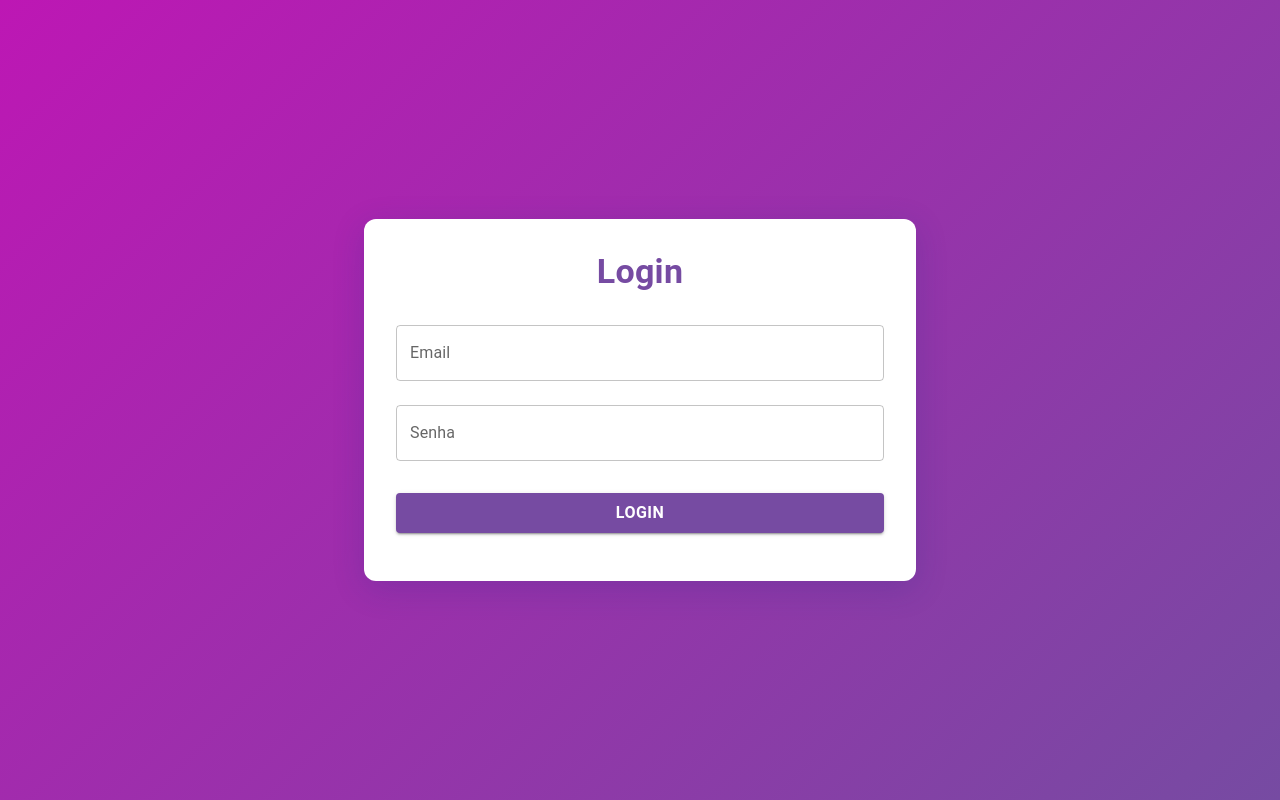
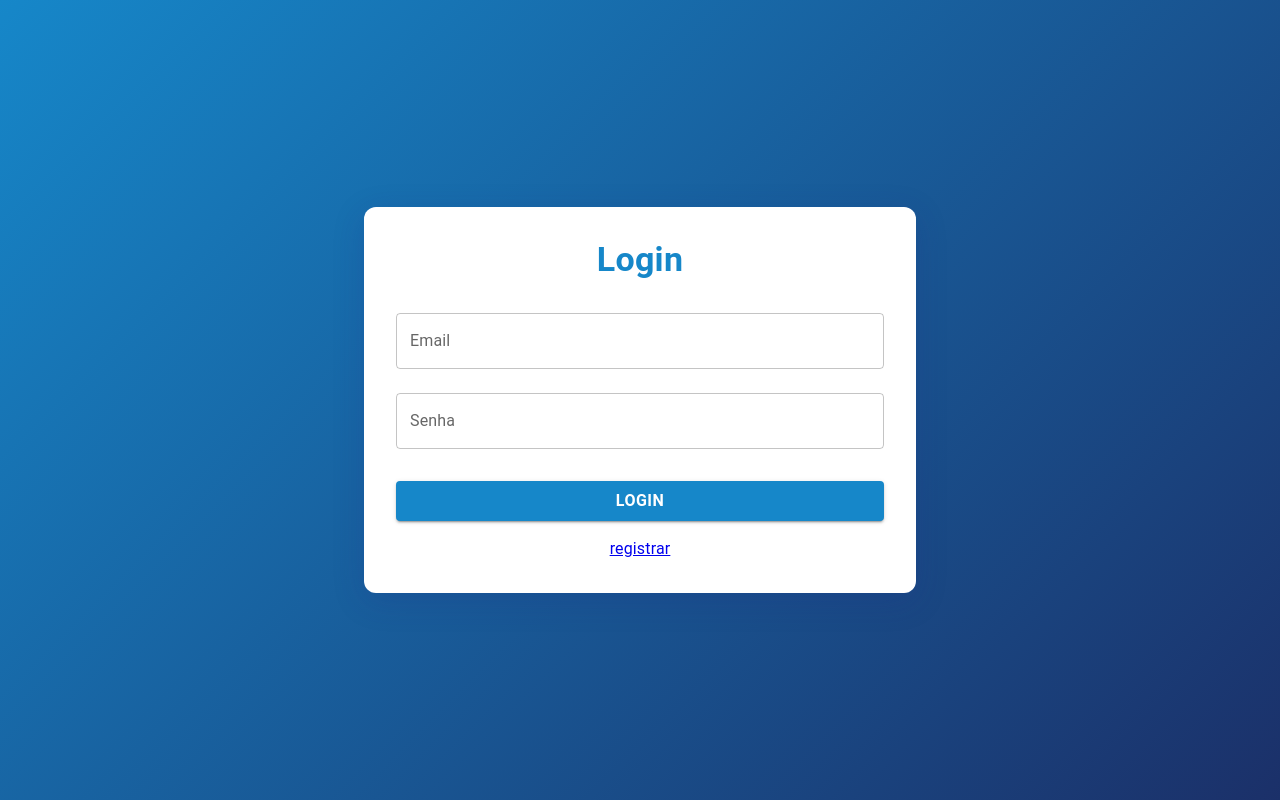
Before and after one commit to LucasFelipeTimoteo/pixel-courses-system, a React (Vite) app in the folder frontend/: page /login in a window 1280 px wide. Built offline with nearby package versions, Linux system fonts and the light colour scheme.

Commit message:
implement initial authorization system

```diff
--- a/frontend/src/pages/Login/loginPage.styles.ts
+++ b/frontend/src/pages/Login/loginPage.styles.ts
@@ -2,7 +2,7 @@ import { type SxProps } from "@mui/system";
 
 const box: SxProps = {
   minHeight: "100vh",
-  background: "linear-gradient(135deg,rgb(189, 23, 180) 0%, #764ba2 100%)",
+  background: "linear-gradient(135deg,rgb(22, 135, 201) 0%,rgb(27, 48, 105) 100%)",
   display: "flex",
   alignItems: "center",
   justifyContent: "center",
@@ -13,10 +13,11 @@ const paper: SxProps = {
   borderRadius: 3,
   background: "#fff",
   boxShadow: "0 8px 32px 0 rgba(31, 38, 135, 0.2)",
+  textAlign: "center"
 };
 
 const title: SxProps = {
-  color: "#764ba2",
+  color: "rgb(22, 135, 201)",
   fontWeight: 700,
 };
 
@@ -27,10 +28,10 @@ const form: SxProps = {
 const button: SxProps = {
   mt: 3,
   mb: 2,
-  background: "#764ba2",
+  background: "rgb(22, 135, 201)",
   fontWeight: "bold",
   fontSize: 16,
-  "&:hover": { background: "#5a357a" },
+  "&:hover": { background: "rgb(20, 119, 177)" },
 };
 
 const alert: SxProps = {
--- a/frontend/src/pages/Login/loginPage.tsx
+++ b/frontend/src/pages/Login/loginPage.tsx
@@ -10,6 +10,7 @@ import axios from "axios";
 import React from "react";
 import { useForm } from "react-hook-form";
 import { styles } from './loginPage.styles';
+import { Link } from "react-router";
 
 type LoginFormInputs = {
   email: string;
@@ -26,8 +27,14 @@ export const LoginPage: React.FC = () => {
 
   const onSubmit = async (data: LoginFormInputs) => {
     try {
-      await axios.post("http://localhost:3000/login", data)
+      const response = await axios.post("http://localhost:3000/login", data)
+      reset()
+      const { accessToken, refreshToken } = response.data;
       reset();
+      // todo: mudar para armazenamento em cookies http-only
+      localStorage.setItem("accessToken", accessToken);
+      localStorage.setItem("refreshToken", refreshToken);
+      location.href = "/"
     } catch (error) {
       console.error(error)
       throw error
@@ -90,6 +97,7 @@ export const LoginPage: React.FC = () => {
             >
               {isSubmitting ? "Enviando..." : "Login"}
             </Button>
+            <Link to="/register">registrar</Link>
           </Box>
         </Paper>
       </Container>
--- a/frontend/src/pages/Register/registerPage.styles.ts
+++ b/frontend/src/pages/Register/registerPage.styles.ts
@@ -13,6 +13,7 @@ const paper: SxProps = {
   borderRadius: 3,
   background: "#fff",
   boxShadow: "0 8px 32px 0 rgba(31, 38, 135, 0.2)",
+  textAlign: "center"
 };
 
 const title: SxProps = {
--- a/frontend/src/pages/Register/registerPage.tsx
+++ b/frontend/src/pages/Register/registerPage.tsx
@@ -10,6 +10,7 @@ import axios from "axios";
 import React from "react";
 import { useForm } from "react-hook-form";
 import { styles } from './registerPage.styles';
+import { Link } from "react-router";
 
 type RegisterFormInputs = {
   firstName: string;
@@ -29,8 +30,13 @@ export const RegisterPage: React.FC = () => {
 
   const onSubmit = async (data: RegisterFormInputs) => {
     try {
-      await axios.post("http://localhost:3000/register", data)
+      const response = await axios.post("http://localhost:3000/register", data);
+      const { accessToken, refreshToken } = response.data;
       reset();
+      // todo: mudar para armazenamento em cookies http-only
+      localStorage.setItem("accessToken", accessToken);
+      localStorage.setItem("refreshToken", refreshToken);
+      location.href = "/"
     } catch (error) {
       console.error(error)
     }
@@ -123,6 +129,7 @@ export const RegisterPage: React.FC = () => {
             >
               {isSubmitting ? "Enviando..." : "Registrar"}
             </Button>
+            <Link to="/login">login</Link>
           </Box>
         </Paper>
       </Container>
--- a/frontend/src/router.tsx
+++ b/frontend/src/router.tsx
@@ -1,5 +1,6 @@
 import { CssBaseline } from "@mui/material";
-import { Route, Routes, useLocation } from "react-router";
+import { Route, Routes, useLocation, useNavigate } from "react-router";
+import { useEffect } from "react";
 import Header from "./components/Header/header";
 import Hero from "./components/Hero/hero";
 import CoursesPage from "./pages/Courses/coursesPage";
@@ -10,7 +11,15 @@ import { LoginPage } from "./pages/Login/loginPage";
 
 export const AppRouter: React.FC = () => {
   const location = useLocation();
+  const navigate = useNavigate();
   const isForm = location.pathname === '/register' || location.pathname === '/login';
+
+  useEffect(() => {
+    const accessToken = localStorage.getItem("accessToken");
+    if (!accessToken && !isForm) {
+      navigate("/login", { replace: true });
+    }
+  }, [location.pathname, isForm, navigate]);
 
   return (
     <>
```
